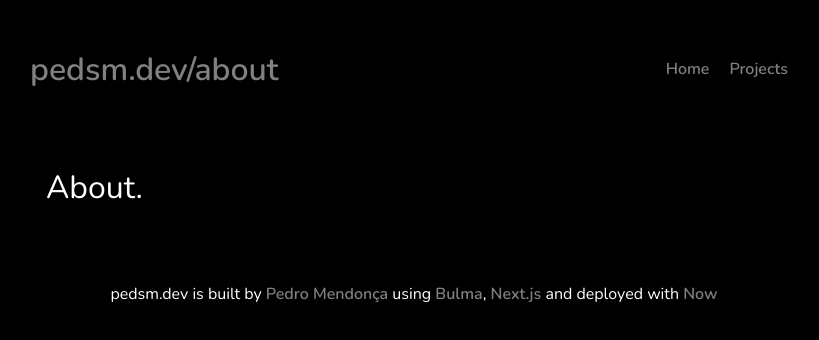
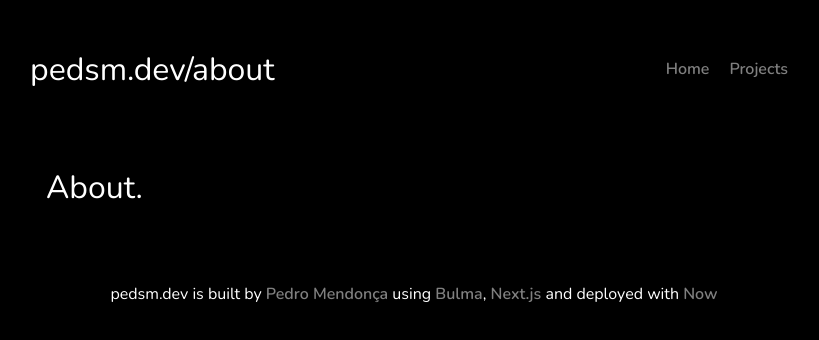
Before and after one commit to pedsm/pedsm.dev, a Next.js app: page /about in a window 1280 px wide. Shown: the top 340 px of the page, without its empty margins (226-1045 px from the left). Built offline with nearby package versions, Linux system fonts and the light colour scheme.

Commit message:
Fixed header

```diff
--- a/components/navbar.js
+++ b/components/navbar.js
@@ -22,9 +22,7 @@ export default function Navbar() {
     <nav className="menu">
       <div>
         <h1>
-          <Link href="/">
-            <a>pedsm.dev{router.pathname}</a>
-          </Link>
+            pedsm.dev{router.pathname}
         </h1>
       </div>
       <div>
```
